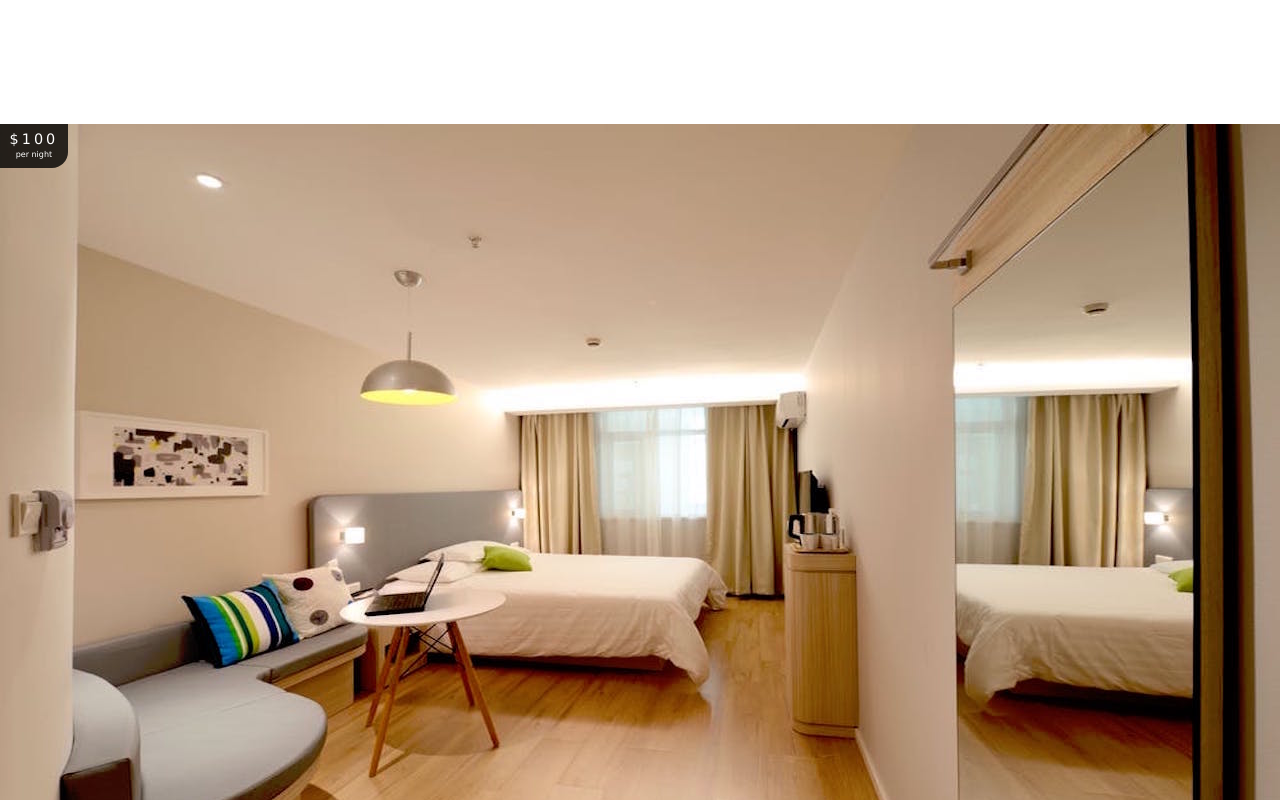
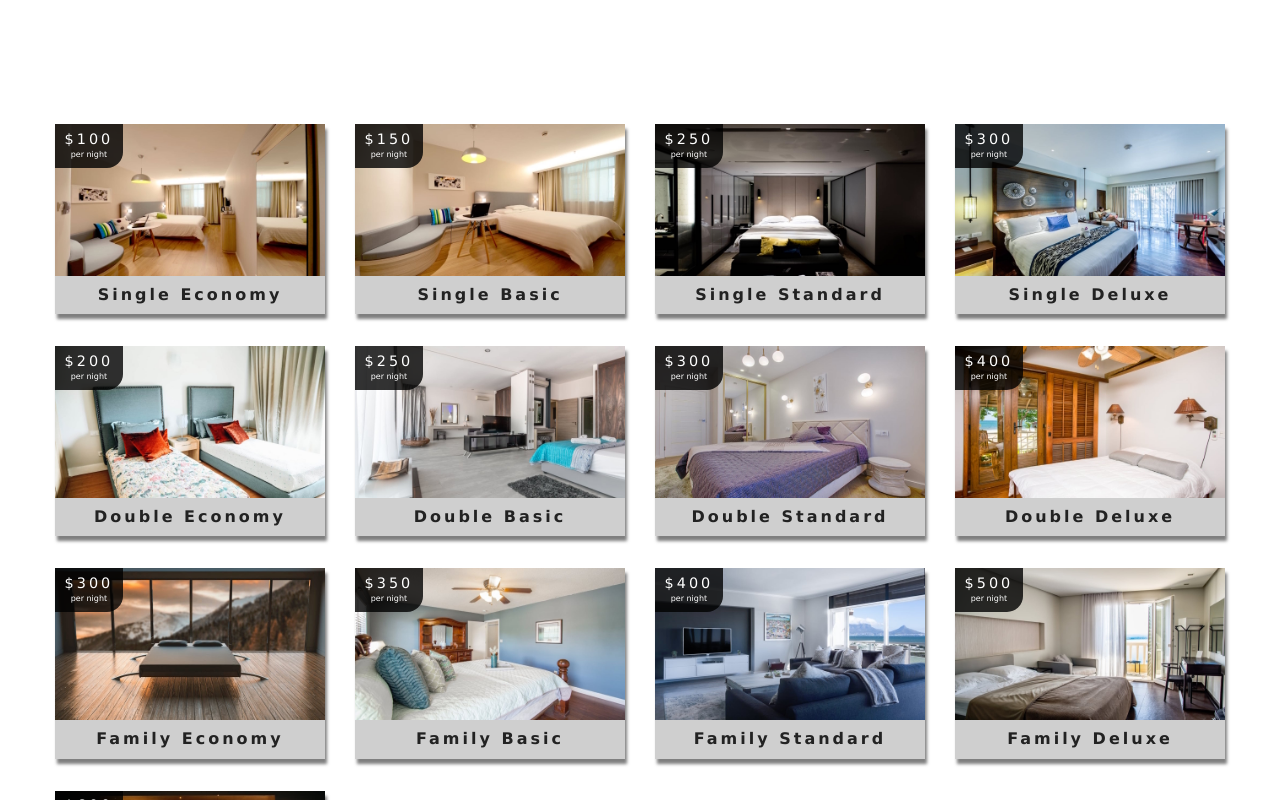
Before and after one commit to DaWood32913/react-beach-resort, a React (Create React App) app: page /rooms in a window 1280 px wide. Shown: the part 840-1640 px from the top of the page. Built offline with nearby package versions, Linux system fonts and the light colour scheme; the HTML template or start-up script is replaced by a standard one.

Commit message:
fixed styling bug of room list taking up entire view of page

```diff
--- a/src/components/RoomList.js
+++ b/src/components/RoomList.js
@@ -11,7 +11,7 @@ export default function RoomList({rooms}) {
     }
     return (
         <section className="roomslist">
-            <div className="roomsList-center">
+            <div className="roomslist-center">
                 {
                     rooms.map(item => {
                         return <Room key={item.id} room={item} />
```
